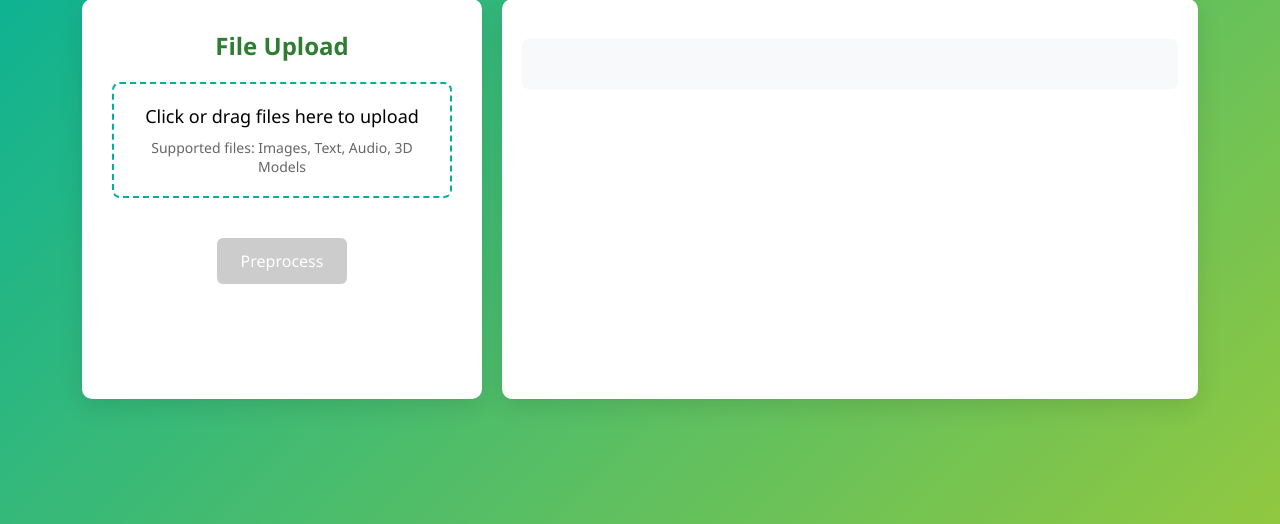
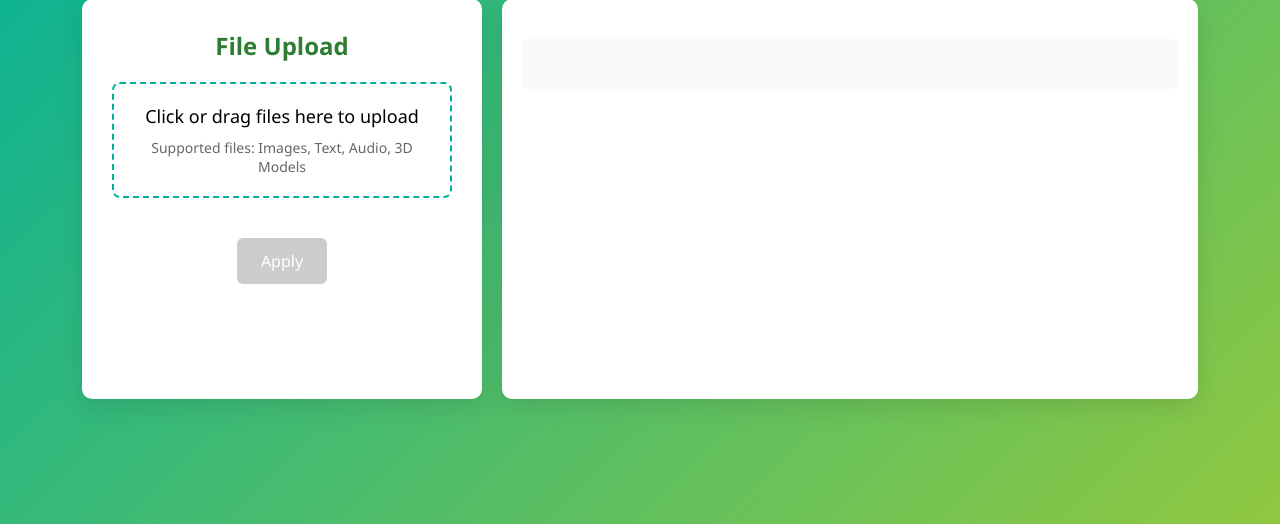
Before and after one commit to akashgaikwad/ERAV3, a FastAPI app: page / in a window 1280 px wide. Shown: the part 201-725 px from the top of the page. Run offline with FastAPI, Linux system fonts and the light colour scheme.

Commit message:
initial draft

```diff
--- a/FileRendererAndProcessor/index.html
+++ b/FileRendererAndProcessor/index.html
@@ -16,7 +16,7 @@
                 <p class="file-info">Supported files: Images, Text, Audio, 3D Models</p>
             </div>
             <button id="preprocessBtn" class="preprocess-btn disabled" onclick="preprocess()" disabled>
-                Preprocess
+                Apply
             </button>
         </div>
         <div class="content-container">
--- a/FileRendererAndProcessor/requirements.txt
+++ b/FileRendererAndProcessor/requirements.txt
@@ -2,3 +2,8 @@ fastapi
 uvicorn
 python-multipart
 pillow
+numpy
+six
+--index-url https://download.pytorch.org/whl/nightly/cpu
+torch
+torchtext
--- a/FileRendererAndProcessor/static/styles.css
+++ b/FileRendererAndProcessor/static/styles.css
@@ -166,7 +166,7 @@ h1 {
     }
 }
 
-/* Add these styles for the preprocess button */
+/* Preprocess button styles */
 .preprocess-btn {
     background: #00b09b;
     color: white;
```
